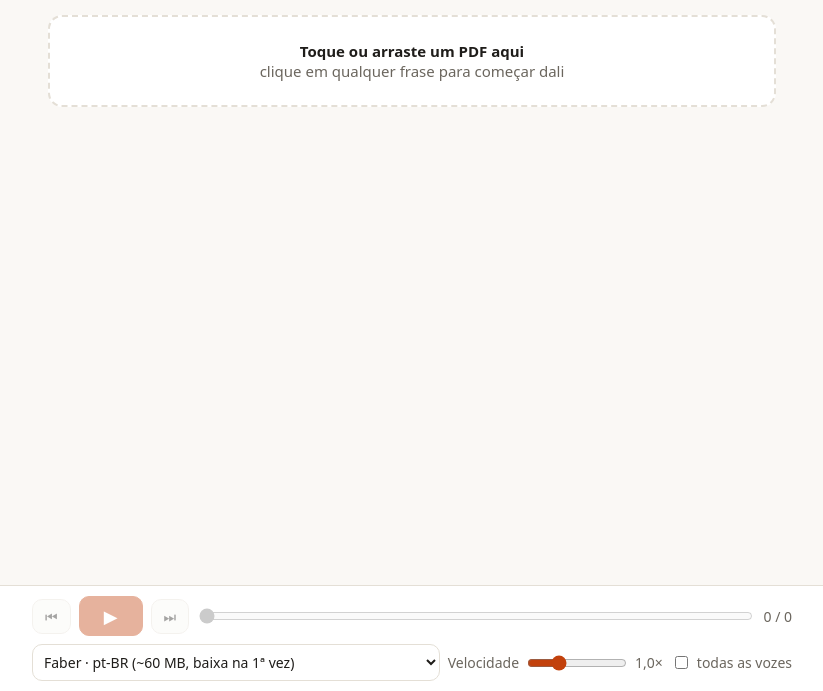
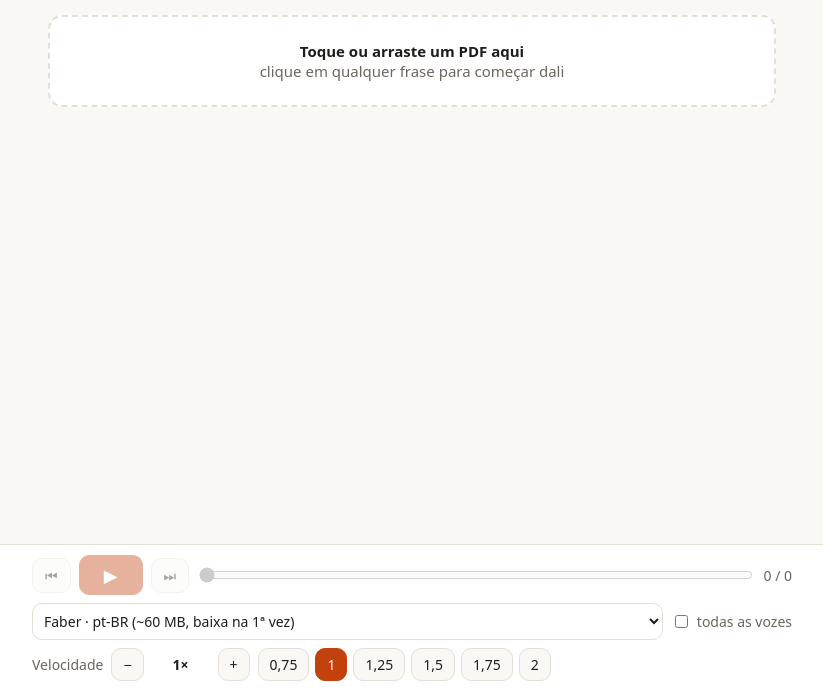
Before and after one commit to amandaalmm/reading, a plain HTML site: page index.html in a window 1280 px wide. Shown: the part 109-800 px from the top of the page, without its empty margins (228-1051 px from the left). Drawn offline with Linux system fonts and the light colour scheme.

Commit message:
Add files via upload

```diff
--- a/index.html
+++ b/index.html
@@ -52,6 +52,9 @@ label{color:var(--muted);display:flex;align-items:center;gap:6px}
 .bk{display:flex;gap:8px;align-items:center;padding:8px 10px;border:1px solid var(--line);background:var(--card);border-radius:10px;margin-bottom:6px}
 .bk .nm{flex:1;min-width:0;overflow:hidden;text-overflow:ellipsis;white-space:nowrap}
 .bk .pc{color:var(--muted);white-space:nowrap}
+#chips{display:flex;gap:6px;flex-wrap:wrap}
+#spd button{padding:6px 11px}
+#chips button.on{background:var(--accent);color:#fff;border-color:var(--accent)}
 </style>
 </head>
 <body>
@@ -84,9 +87,10 @@ label{color:var(--muted);display:flex;align-items:center;gap:6px}
   </div>
   <div class="row">
     <select id="voice" title="Voz"></select>
-    <label>Velocidade <input id="rate" type="range" min="0.6" max="2" step="0.1" value="1" style="min-width:90px;flex:none;width:100px"><span id="rv">1,0×</span></label>
+    <input id="rate" type="hidden" value="1">
     <label><input id="all" type="checkbox"> todas as vozes</label>
   </div>
+  <div class="row" id="spd"><span style="color:var(--muted)">Velocidade</span><button id="sm" title="Mais devagar">−</button><span id="rv" style="min-width:58px;text-align:center;font-weight:600">1×</span><button id="sp" title="Mais rápido">+</button><span id="chips"></span></div>
   <div id="note"></div>
 </div></div>
 
@@ -135,11 +139,25 @@ label{color:var(--muted);display:flex;align-items:center;gap:6px}
   if(synth.onvoiceschanged!==undefined)synth.onvoiceschanged=fillVoices;
   $("all").onchange=fillVoices;
   $("voice").onchange=function(){store("voice",$("voice").value);noVoice=false;errs=0;wordPos=0;pausedPiper=-1;if(playing)speak(0)};
-  var r0=load("rate");if(r0)$("rate").value=r0;
-  function showRate(){try{audioEl.playbackRate=Number($("rate").value)}catch(e){}$("rv").textContent=Number($("rate").value).toFixed(1).replace(".",",")+"×"}
-  showRate();
-  $("rate").oninput=showRate;
-  $("rate").onchange=function(){store("rate",$("rate").value);restart()};
+  var r0=parseFloat(load("rate"));$("rate").value=(r0>=0.5&&r0<=2.5)?r0:1;
+  var rt;
+  function fmt(v){return String(v).replace(".",",")}
+  function setRate(v,apply){
+    v=Math.round(Math.max(0.5,Math.min(2.5,v))*20)/20;
+    $("rate").value=v;
+    try{audioEl.playbackRate=v}catch(e){}
+    $("rv").textContent=fmt(v)+"×";
+    [].forEach.call(document.querySelectorAll("#chips button"),function(b){b.classList.toggle("on",Math.abs(+b.dataset.v-v)<0.001)});
+    store("rate",v);
+    if(apply){clearTimeout(rt);rt=setTimeout(restart,350)}
+  }
+  [0.75,1,1.25,1.5,1.75,2].forEach(function(v){
+    var b=document.createElement("button");b.textContent=fmt(v);b.dataset.v=v;
+    b.onclick=function(){setRate(v,true)};$("chips").appendChild(b);
+  });
+  $("sm").onclick=function(){setRate(+$("rate").value-0.05,true)};
+  $("sp").onclick=function(){setRate(+$("rate").value+0.05,true)};
+  setRate(+$("rate").value,false);
 
   /* ---------- PDF ---------- */
   var drop=$("drop"),file=$("file");
```
